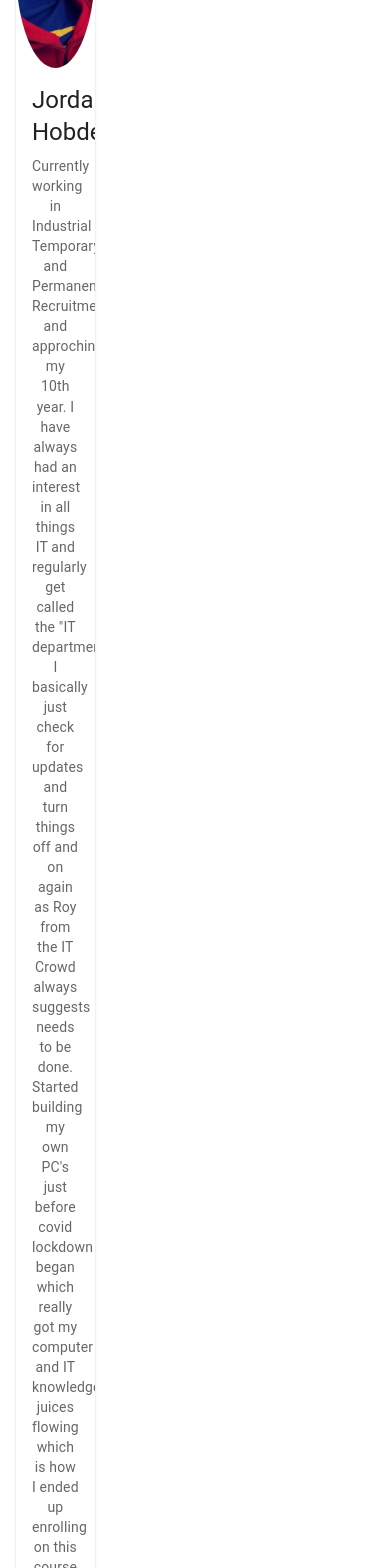
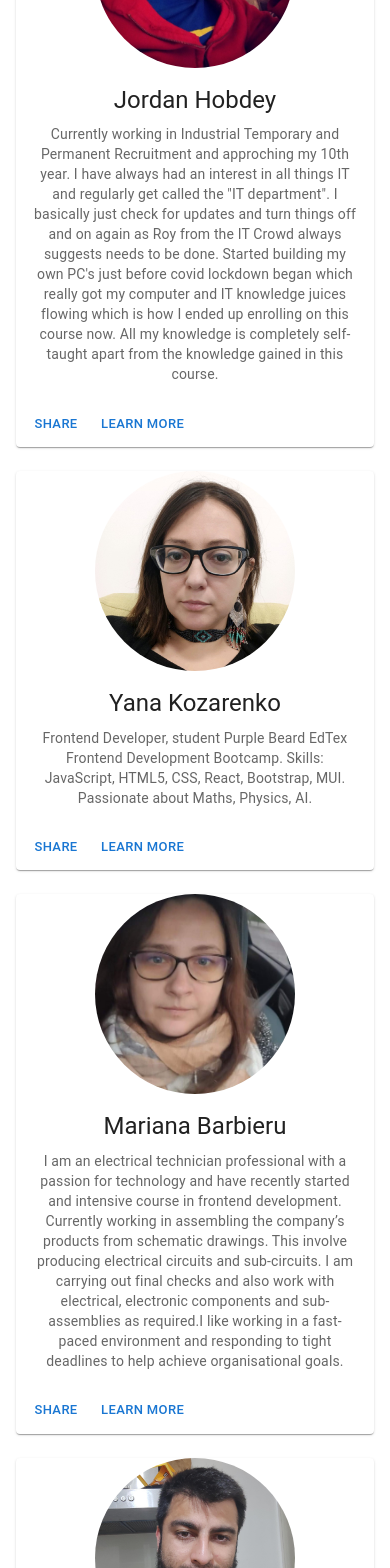
Before and after one commit to GreenCatInForest/recipe-search-app, a React (Create React App) app: page / in a window 390 px wide. Shown: the part 2020-3588 px from the top of the page. Built offline with nearby package versions, Linux system fonts and the light colour scheme.

Commit message:
fixed mobile view About Us

```diff
--- a/src/components/AboutUs.js
+++ b/src/components/AboutUs.js
@@ -48,7 +48,7 @@ export const AboutUs = () => {
       >
         <Card
           sx={{
-            maxWidth: "22%",
+            flex: "1 1 22%",
             textAlign: "center",
             alignContent: "center",
             marginTop: "24px",
@@ -103,7 +103,7 @@ export const AboutUs = () => {
         </Card>
         <Card
           sx={{
-            maxWidth: "22%",
+            flex: "1 1 22%",
             textAlign: "center",
             alignContent: "center",
           }}
@@ -149,7 +149,7 @@ export const AboutUs = () => {
         </Card>
         <Card
           sx={{
-            maxWidth: "22%",
+            flex: "1 1 22%",
             textAlign: "center",
             alignContent: "center",
           }}
@@ -201,7 +201,7 @@ export const AboutUs = () => {
         </Card>
         <Card
           sx={{
-            maxWidth: "22%",
+            flex: "1 1 22%",
             textAlign: "center",
             alignContent: "center",
           }}
```
